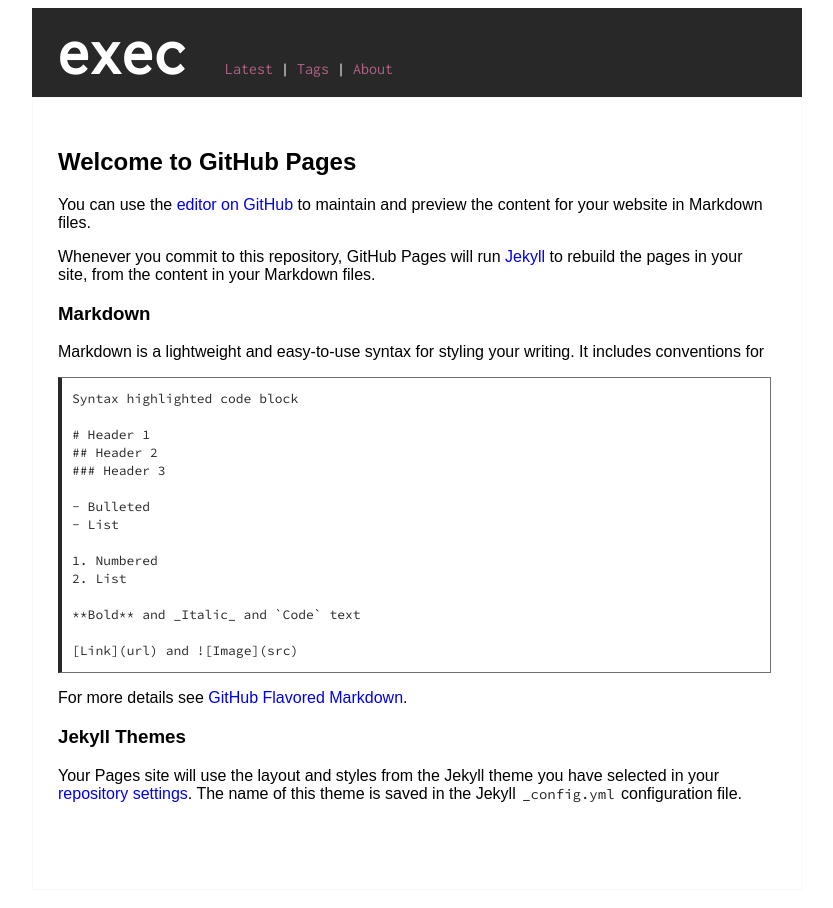
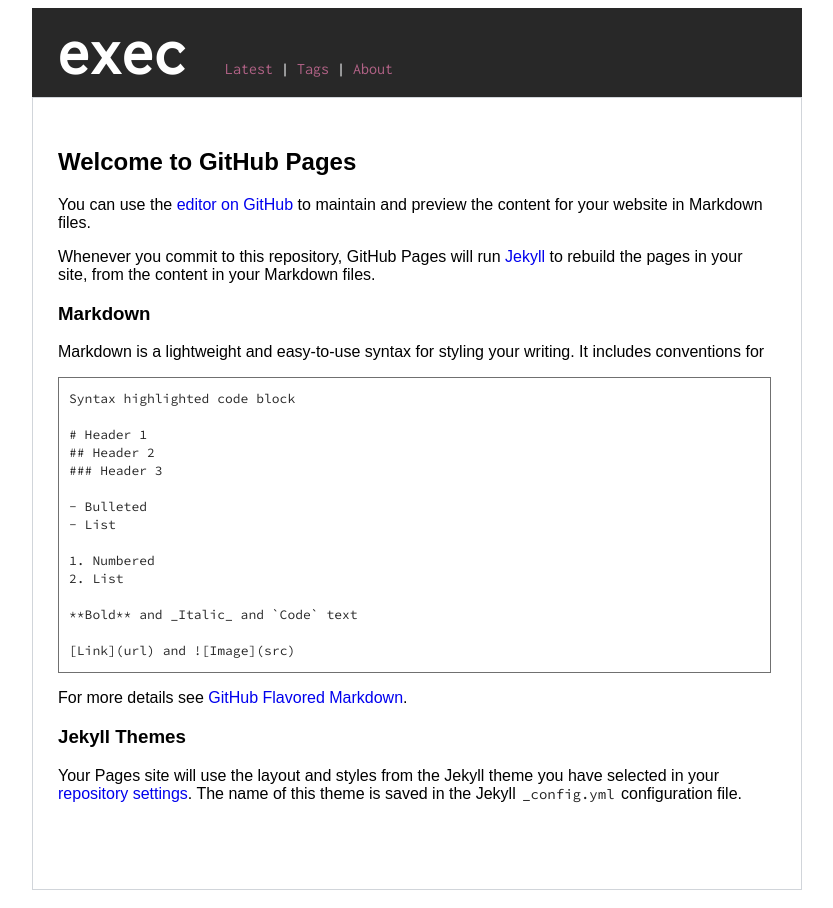
Before and after one commit to execas/execas.github.io, a Jekyll site: the page built from test.md, in a window 1280 px wide. Shown: the whole page, without its empty margins (223-1056 px from the left). Built offline with Jekyll 4.4.1, drawn with Linux system fonts in a browser that asks for light colours; our own code applies the rules of GitHub Pages for plain Markdown files.

Commit message:
Update execas.css

```diff
--- a/css/execas.css
+++ b/css/execas.css
@@ -17,7 +17,7 @@
      max-width: 718px;
      background-color: #ffffff;
      margin: 0 auto;
-     border: 1px solid #f6f8fa;
+     border: 1px solid #d1d5da;
 }
 
 img {
@@ -26,27 +26,6 @@
      margin-left: auto;
      margin-right: auto;
 }
-
-.term {
-     /*background-color:#f6f8fa;*/
-     background-color:#fafafa;
-     margin-left:0px;
-     margin-right:5px;
-     margin-top:0;
-     margin-bottom:0;
-     padding-left: 10px;
-     padding-bottom: 12px;
-     padding-top: 0px;
-     border-left:4px solid #707070;
-     border:1px solid #707070;
-     white-space: pre;
-     color:#282828;
-     overflow: auto;
-     font-family: "Source Code Pro", monospace;
-     font-size:13px;
-     whitespace: pre;
-}
-
 pre {
      background-color:#ffffff;
      margin-left:0px;
@@ -54,9 +33,9 @@
      padding-left: 10px;
      padding-bottom: 12px;
      padding-top: 12px;
-     border: 1px solid #707070;
      border-left:4px solid #282828;
      white-space: pre;
+     border: 1px solid #707070;
      overflow: auto;
      /*border-radius: 5px 5px 5px 5px;     */
 
```
